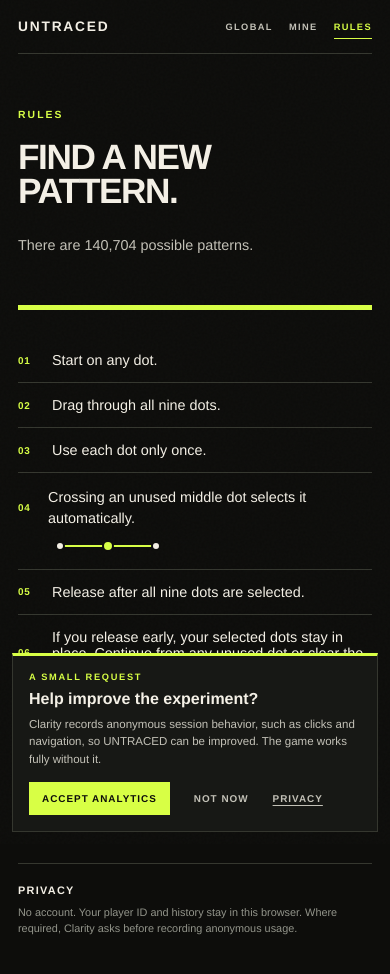
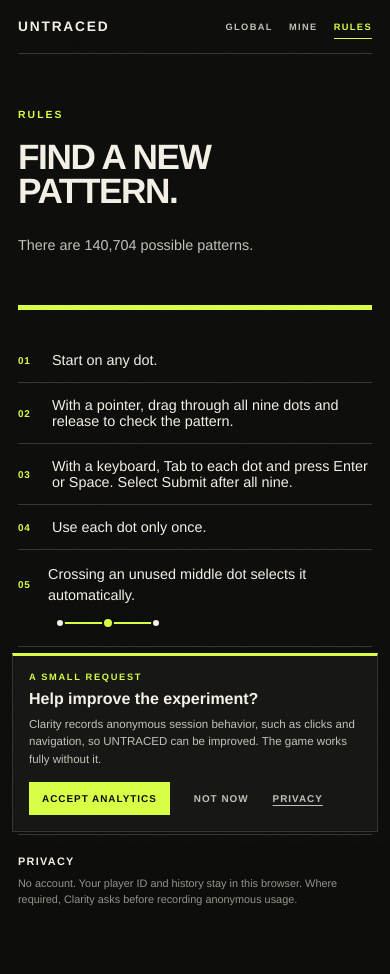
Before and after one commit to priya-padmanaban/untraced, a Next.js app: page /about in a window 390 px wide. Shown: the top 974 px of the page. Built offline with nearby package versions, Linux system fonts and the light colour scheme; no server answers.

Commit message:
remaining presentation nits

```diff
--- a/src/app/about/page.tsx
+++ b/src/app/about/page.tsx
@@ -18,7 +18,8 @@ export default function About() {
       <section className={styles.rules}>
         <ul>
           <li>Start on any dot.</li>
-          <li>Drag through all nine dots.</li>
+          <li>With a pointer, drag through all nine dots and release to check the pattern.</li>
+          <li>With a keyboard, Tab to each dot and press Enter or Space. Select Submit after all nine.</li>
           <li>Use each dot only once.</li>
           <li className={styles.midpointRule}>
             <span>Crossing an unused middle dot selects it automatically.</span>
@@ -33,9 +34,7 @@ export default function About() {
               <circle cx="108" cy="9" r="4" />
             </svg>
           </li>
-          <li>Release after all nine dots are selected.</li>
           <li>If you release early, your selected dots stay in place. Continue from any unused dot or clear the route.</li>
-          <li>For keyboard play, Tab to a dot and press Enter or Space. Submit after all nine are selected.</li>
         </ul>
         <p>
           Direction matters. Reversed, rotated, and reflected patterns all
--- a/src/app/feedback.module.css
+++ b/src/app/feedback.module.css
@@ -3,6 +3,6 @@
 .cardLink{display:block}
 .mineMetrics{grid-template-columns:repeat(4,1fr)}
 .mineHero{border-bottom:1px solid var(--rule)}
-.historyCompact{grid-template-columns:repeat(auto-fit,minmax(140px,220px));background:transparent}
+.historyCompact.historyCompact{grid-template-columns:repeat(auto-fit,minmax(140px,220px));background:transparent}
 .historyCompact[data-count="1"]{grid-template-columns:minmax(0,260px)}
 @media(max-width:650px){.galleryFix{grid-template-columns:repeat(2,minmax(0,1fr))}.mineMetrics{grid-template-columns:repeat(2,1fr)}.mineMetrics>div:nth-child(3){border-top:1px solid var(--rule)}.historyCompact{grid-template-columns:repeat(2,minmax(0,1fr))}.historyCompact[data-count="1"]{grid-template-columns:minmax(0,220px)}}
--- a/src/components/GameFeedback.module.css
+++ b/src/components/GameFeedback.module.css
@@ -1,2 +1,3 @@
-.progressTrack{height:7px;overflow:visible}
-.progressTrack[data-active="true"]::after{content:"";position:absolute;z-index:2;top:50%;left:var(--marker-position);width:9px;height:9px;border:2px solid var(--ink);border-radius:50%;background:var(--accent);transform:translate(-50%,-50%);box-shadow:0 0 0 1px var(--accent)}
+.progressZoom{margin-top:14px;color:var(--dim);font-size:.58rem;font-weight:800;letter-spacing:.14em;text-transform:uppercase}
+.progressTrack{height:7px;overflow:hidden}
+.progressZoom+.progressTrack{margin-top:6px}
--- a/src/components/PatternGame.tsx
+++ b/src/components/PatternGame.tsx
@@ -23,9 +23,9 @@ export default function PatternGame({initialProgress}:Readonly<{initialProgress:
  const end=(e:React.PointerEvent)=>{if(!drawing)return;samplePointer(e);setDrawing(false);setPointer(null);if(routeRef.current.length===9)void submitRoute();else setStatus(`${routeRef.current.length} of 9. Continue or clear.`)};
  const cancel=()=>{if(!drawing)return;setDrawing(false);setPointer(null);setStatus(`${routeRef.current.length} of 9. Continue or clear.`)};
  const keyboard=(id:NodeId)=>{if(result){setResult(null);routeRef.current=[];setRoute([])}acquire([id]);if(routeRef.current.length===9)setStatus("Complete route. Press Submit route.")};
- const reset=()=>{routeRef.current=[];setRoute([]);setPointer(null);setResult(null);setFailed(false);setStatus("Start on any dot.")};const points=route.map(n=>pos(n));
+ const reset=()=>{routeRef.current=[];setRoute([]);setPointer(null);setResult(null);setFailed(false);setStatus("Start on any dot.")};const points=route.map(n=>pos(n)),percentFound=progress.discovered/TOTAL_PATTERNS*100,zoomFirstPercent=percentFound>0&&percentFound<1;
  return <main className={`${styles.shell} ${componentStyles.viewportShell}`}><Header/><section className={styles.game} aria-labelledby="game-title">
-  <div className={styles.progressBlock}><p className={styles.eyebrow}>{progress.completedAt?"Complete":"Found worldwide"}</p><p className={styles.count}><strong>{progress.discovered.toLocaleString()}</strong><span> / {TOTAL_PATTERNS.toLocaleString()}</span></p><p className={styles.percent}>{formatPercent(progress.discovered)}</p><div className={`${styles.traceProgress} ${feedbackStyles.progressTrack}`} data-active={progress.discovered>0} style={{"--progress":`${progress.discovered/TOTAL_PATTERNS*100}%`,"--marker-position":`clamp(4px, ${progress.discovered/TOTAL_PATTERNS*100}%, calc(100% - 4px))`} as React.CSSProperties} role="progressbar" aria-valuemin={0} aria-valuemax={TOTAL_PATTERNS} aria-valuenow={progress.discovered}/></div>
+  <div className={styles.progressBlock}><p className={styles.eyebrow}>{progress.completedAt?"Complete":"Found worldwide"}</p><p className={styles.count}><strong>{progress.discovered.toLocaleString()}</strong><span> / {TOTAL_PATTERNS.toLocaleString()}</span></p><p className={styles.percent}>{formatPercent(progress.discovered)}</p>{zoomFirstPercent&&<p className={feedbackStyles.progressZoom}>First 1%</p>}<div className={`${styles.traceProgress} ${feedbackStyles.progressTrack}`} style={{"--progress":`${zoomFirstPercent?percentFound*100:percentFound}%`} as React.CSSProperties} role="progressbar" aria-valuemin={0} aria-valuemax={TOTAL_PATTERNS} aria-valuenow={progress.discovered} aria-valuetext={`${formatPercent(progress.discovered)} found${zoomFirstPercent?", bar zoomed to the first 1%":""}`}/></div>
    <div className={styles.instrument}><div className={styles.prompt}>{result?<><p className={`${styles.resultLabel} ${result.isNewDiscovery?styles.newResult:""}`}>{result.isNewDiscovery?"UNTRACED.":"ALREADY FOUND."}</p><h1 id="game-title">Pattern #{result.ordinal?.toLocaleString()}</h1><p>{result.isNewDiscovery?`${(TOTAL_PATTERNS-result.discoveredTotal).toLocaleString()} patterns remain.`:`Seen ${result.submissionCount.toLocaleString()} ${result.submissionCount===1?"time":"times"}. ${result.personallySubmittedBefore?"You’ve entered this one before.":`First entered ${formatRelativeTime(result.firstDiscoveredAt)}.`}`}</p></>:<><h1 id="game-title">Draw a line through all nine.</h1><p>Complete all nine to check it.</p></>}</div>
    <div ref={surface} className={`${styles.grid} ${componentStyles.cleanGrid} ${result?.isNewDiscovery?componentStyles.discoveryPulse:result?componentStyles.duplicateResult:""} ${sending?styles.sending:""}`} role="application" aria-label="Nine-dot pattern grid" onPointerMove={move} onPointerUp={end} onPointerCancel={cancel} onContextMenu={e=>e.preventDefault()}><svg viewBox="0 0 300 300" aria-hidden="true"><polyline points={points.map(p=>`${p.x},${p.y}`).join(" ")}/>{drawing&&pointer&&points.length>0&&<line x1={points.at(-1)!.x} y1={points.at(-1)!.y} x2={pointer.x} y2={pointer.y}/>}</svg>{nodes.map(id=><button key={id} type="button" className={route.includes(id)?styles.dotActive:styles.dot} aria-label={`Dot ${id}${route.includes(id)?`, position ${route.indexOf(id)+1}`:""}`} onPointerDown={e=>start(e,id)} onClick={e=>{if(!drawing&&e.detail===0)keyboard(id)}}><span>{route.indexOf(id)+1||""}</span></button>)}</div>
    <div className={styles.actions}>{result?<><button className={styles.primary} onClick={reset}>Go again</button><ShareButton shareId={result.shareId!} route={route} isNew={result.isNewDiscovery} ordinal={result.ordinal} submissionCount={result.submissionCount} streak={result.personal.currentStreak} isRepeat={result.personallySubmittedBefore}/></>:failed?<><button className={styles.primary} disabled={sending} onClick={()=>void submitRoute()}>Retry</button><button onClick={reset}>Clear</button></>:route.length===9&&!drawing?<button className={styles.primary} disabled={sending} onClick={()=>void submitRoute()}>{sending?"Checking…":"Submit"}</button>:route.length>0&&!drawing?<button onClick={reset}>Clear</button>:null}<button aria-pressed={muted} onClick={()=>{const next=!muted;setMuted(next);localStorage.setItem("untraced-muted",String(next))}}>{muted?"Sound off":"Sound on"}</button></div>
```
